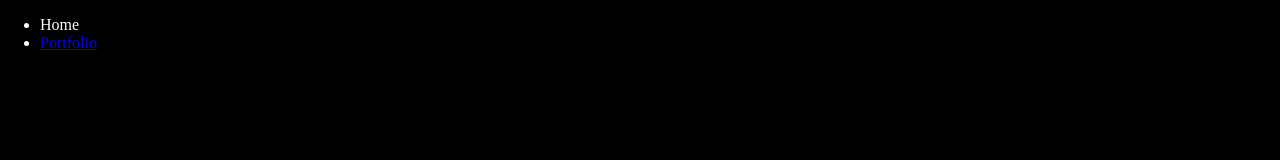
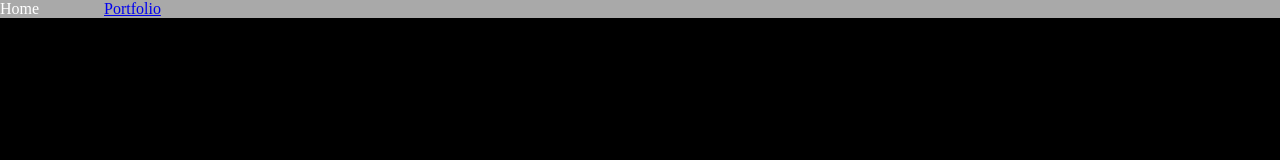
Before and after one commit to Zurrdroid/zurrdroid.github.io, a plain HTML site: page index.html in a window 1280 px wide. Drawn offline with Linux system fonts and the light colour scheme.

Commit message:
Minor changes before push

```diff
--- a/css/main.css
+++ b/css/main.css
@@ -1 +1,12 @@
 body { margin: 0; background-color: black; color: white; }
+#header {
+    background-color: darkgrey;
+}
+#header > ul {
+    margin: 0;
+    padding: 0;
+}
+#header > ul > li {
+    display: inline-block;
+    width: 100px;
+}
```
